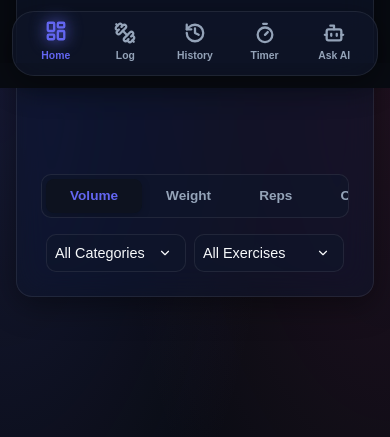
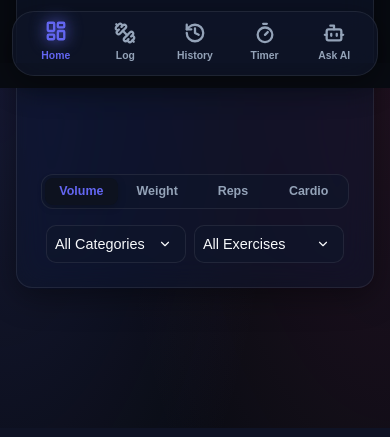
Before and after one commit to SadSatanSama/GymBro, a FastAPI app: template templates/dashboard.html in a window 390 px wide. Shown: the part 756-1193 px from the top of the page. Run offline with FastAPI, Linux system fonts and the light colour scheme; the template is opened without the code that fills it, so the values that code supplies are empty.

Commit message:
Fix: Responsive sizing and padding for chart filter toggle buttons on mobile screens

```diff
--- a/static/index.css
+++ b/static/index.css
@@ -486,14 +486,19 @@ header p {
 
 .toggle-group {
     display: flex;
+    flex-wrap: wrap;
     background: var(--glass-bg);
     padding: 3px;
     border-radius: 12px;
     border: 1px solid var(--glass-border);
+    gap: 3px;
+    width: 100%;
 }
 
 .toggle-btn {
-    padding: 0.5rem 1.2rem;
+    flex: 1 1 0;
+    min-width: 0;
+    padding: 0.5rem 0.6rem;
     border: none;
     background: transparent;
     color: var(--text-muted);
@@ -502,6 +507,8 @@ header p {
     border-radius: 10px;
     cursor: pointer;
     transition: var(--transition-smooth);
+    text-align: center;
+    white-space: nowrap;
 }
 
 .toggle-btn.active {
@@ -1006,10 +1013,17 @@ select.form-control {
     .toggle-group {
         width: 100%;
         display: flex;
+        flex-wrap: wrap;
+        gap: 3px;
     }
 
-    .toggle-group button {
-        flex: 1;
+    .toggle-group button, .toggle-btn {
+        flex: 1 1 0;
+        min-width: 0;
+        padding: 0.42rem 0.35rem;
+        font-size: 0.78rem;
+        text-align: center;
+        white-space: nowrap;
     }
 }
 
--- a/templates/dashboard.html
+++ b/templates/dashboard.html
@@ -86,11 +86,11 @@
             </div>
 
             <div class="chart-filters" style="display: flex; flex-direction: column; align-items: center; justify-content: center; margin-top: 1.5rem; gap: 1rem; width: 100%;">
-                <div class="toggle-group" style="display: flex; background: var(--glass-bg); border: 1px solid var(--glass-border); border-radius: 10px; overflow: hidden; width: 100%; max-width: 400px;">
-                    <button id="btnChartVolume" class="toggle-btn active" onclick="setChartMode('volume')" style="flex: 1;" type="button">Volume</button>
-                    <button id="btnChartWeight" class="toggle-btn" onclick="setChartMode('weight')" style="flex: 1;" type="button">Weight</button>
-                    <button id="btnChartReps" class="toggle-btn" onclick="setChartMode('reps')" style="flex: 1;" type="button">Reps</button>
-                    <button id="btnChartCardio" class="toggle-btn" onclick="setChartMode('cardio')" style="flex: 1;" type="button">Cardio</button>
+                <div class="toggle-group" style="display: flex; flex-wrap: wrap; background: var(--glass-bg); border: 1px solid var(--glass-border); border-radius: 12px; width: 100%; max-width: 420px; gap: 3px; padding: 3px; box-sizing: border-box;">
+                    <button id="btnChartVolume" class="toggle-btn active" onclick="setChartMode('volume')" style="flex: 1 1 0; min-width: 0;" type="button">Volume</button>
+                    <button id="btnChartWeight" class="toggle-btn" onclick="setChartMode('weight')" style="flex: 1 1 0; min-width: 0;" type="button">Weight</button>
+                    <button id="btnChartReps" class="toggle-btn" onclick="setChartMode('reps')" style="flex: 1 1 0; min-width: 0;" type="button">Reps</button>
+                    <button id="btnChartCardio" class="toggle-btn" onclick="setChartMode('cardio')" style="flex: 1 1 0; min-width: 0;" type="button">Cardio</button>
                 </div>
 
                 <div style="display: flex; align-items: center; justify-content: center; gap: 0.5rem; flex-wrap: wrap; width: 100%;">
```
